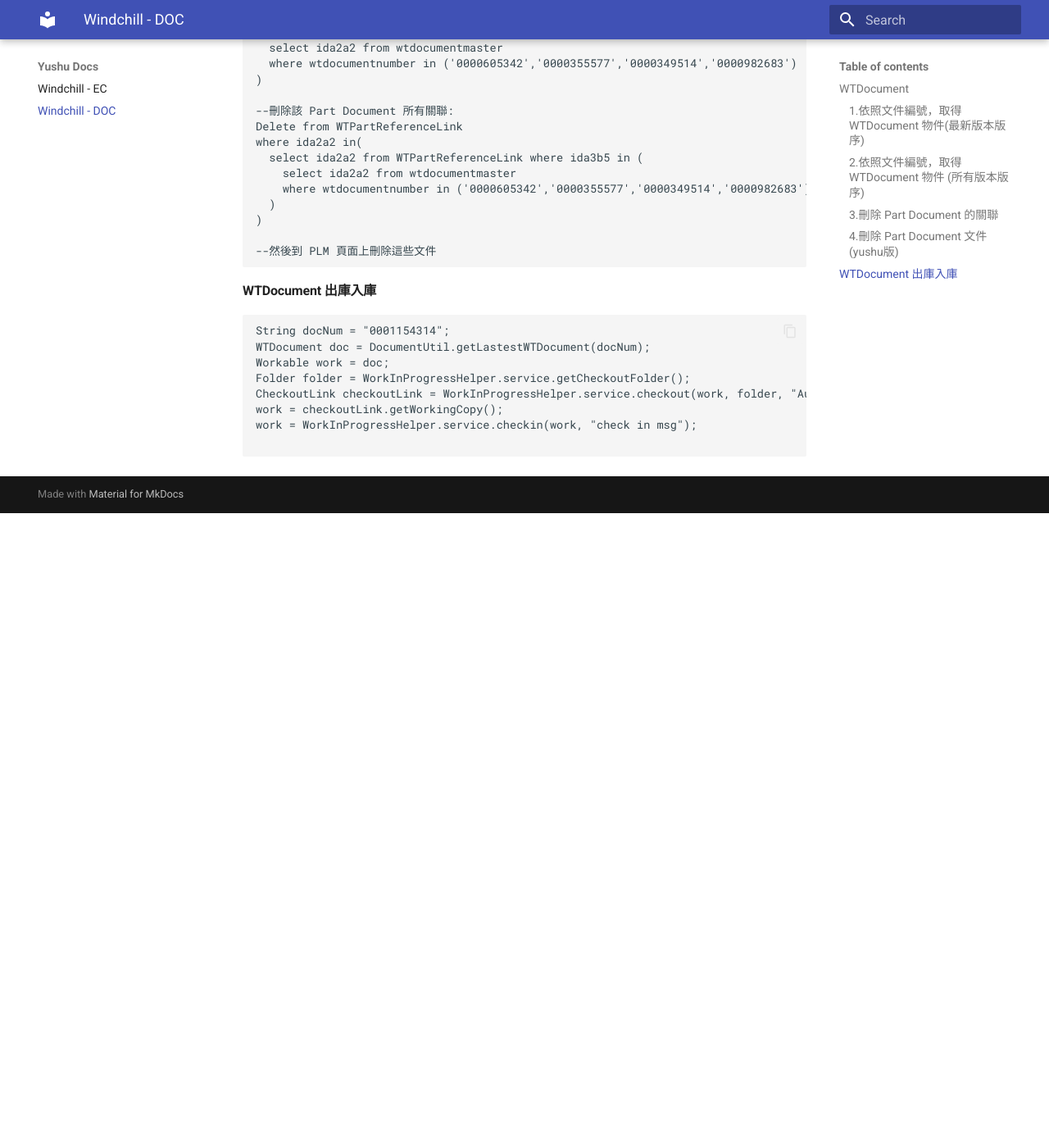
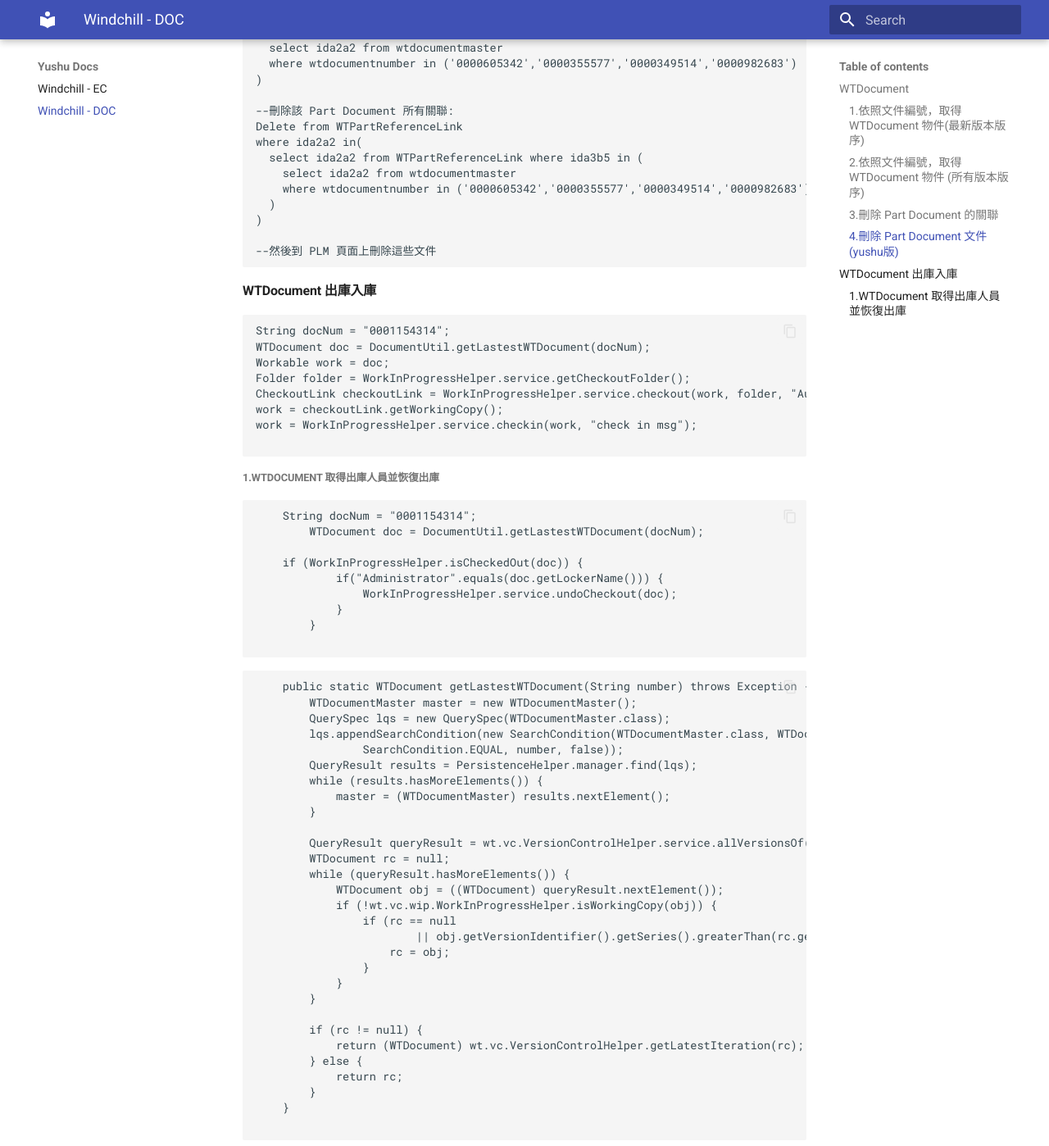
Before and after one commit to wuyushu514/wuyushu514.github.io, an MkDocs documentation site: the page built from docs/windchill_doc.md, in a window 1280 px wide and 1400 px high, scrolled down 2799 px. Shown: the whole window at 82% size. Built offline with MkDocs 1.6.1 and Material for MkDocs 9.7.7, drawn with Linux system fonts in a browser that asks for light colours; before the commit the page ends 3425 px from its top, so only the background shows below that.

Commit message:
doc 類增加取得出庫人員並恢復出庫

````diff
--- a/docs/windchill_doc.md
+++ b/docs/windchill_doc.md
@@ -165,3 +165,51 @@
 work = WorkInProgressHelper.service.checkin(work, "check in msg");
 
 ```
+
+##### 1.WTDocument 取得出庫人員並恢復出庫
+
+
+```
+    String docNum = "0001154314";
+		WTDocument doc = DocumentUtil.getLastestWTDocument(docNum);
+
+    if (WorkInProgressHelper.isCheckedOut(doc)) {
+			if("Administrator".equals(doc.getLockerName())) {
+				WorkInProgressHelper.service.undoCheckout(doc);
+			}
+		}
+
+```
+
+
+```
+	public static WTDocument getLastestWTDocument(String number) throws Exception {
+		WTDocumentMaster master = new WTDocumentMaster();
+		QuerySpec lqs = new QuerySpec(WTDocumentMaster.class);
+		lqs.appendSearchCondition(new SearchCondition(WTDocumentMaster.class, WTDocumentMaster.NUMBER,
+				SearchCondition.EQUAL, number, false));
+		QueryResult results = PersistenceHelper.manager.find(lqs);
+		while (results.hasMoreElements()) {
+			master = (WTDocumentMaster) results.nextElement();
+		}
+
+		QueryResult queryResult = wt.vc.VersionControlHelper.service.allVersionsOf(master);
+		WTDocument rc = null;
+		while (queryResult.hasMoreElements()) {
+			WTDocument obj = ((WTDocument) queryResult.nextElement());
+			if (!wt.vc.wip.WorkInProgressHelper.isWorkingCopy(obj)) {
+				if (rc == null
+						|| obj.getVersionIdentifier().getSeries().greaterThan(rc.getVersionIdentifier().getSeries())) {
+					rc = obj;
+				}
+			}
+		}
+
+		if (rc != null) {
+			return (WTDocument) wt.vc.VersionControlHelper.getLatestIteration(rc);
+		} else {
+			return rc;
+		}
+	}
+
+```
````
Also changed, not shown: site/search/search_index.json, site/sitemap.xml, site/windchill_doc/index.html, 1 other file.
